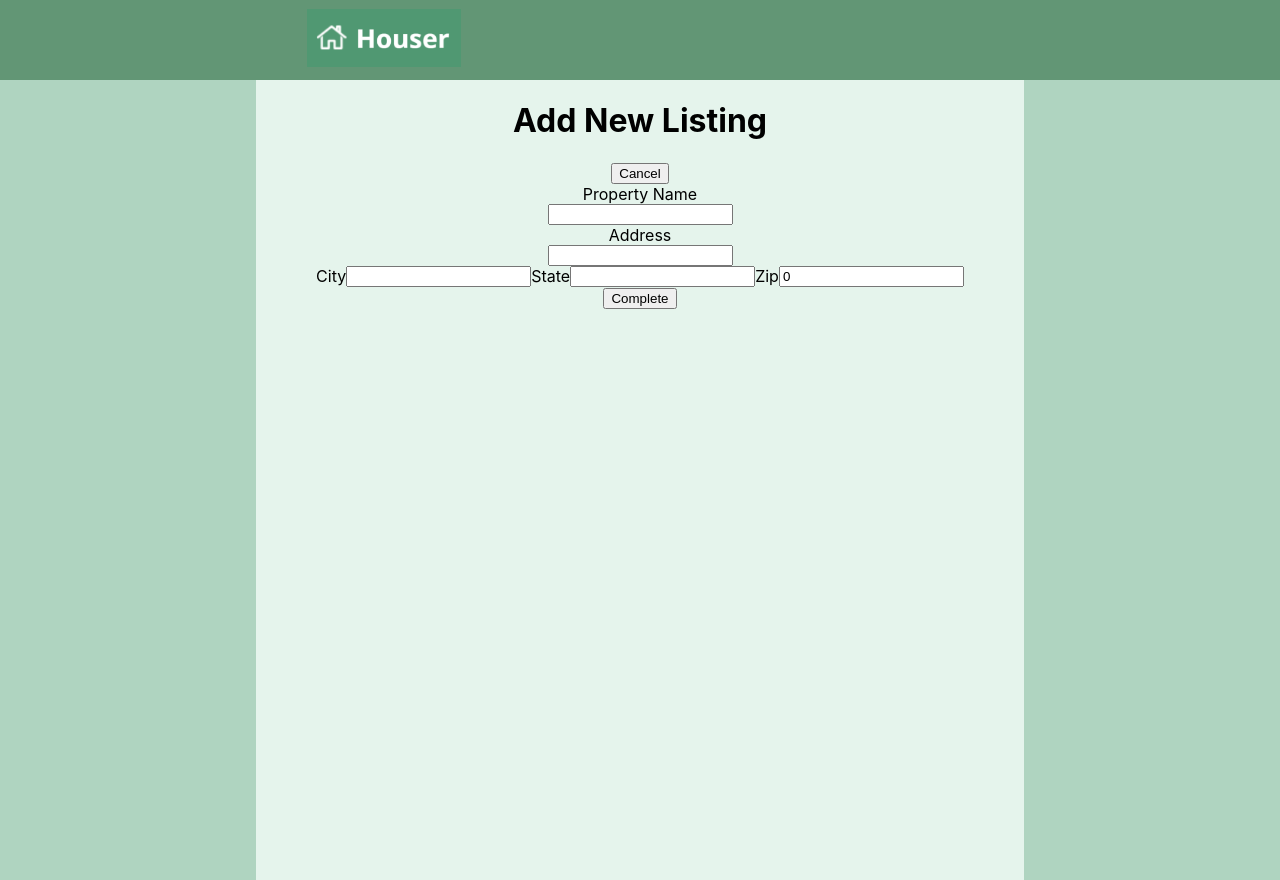
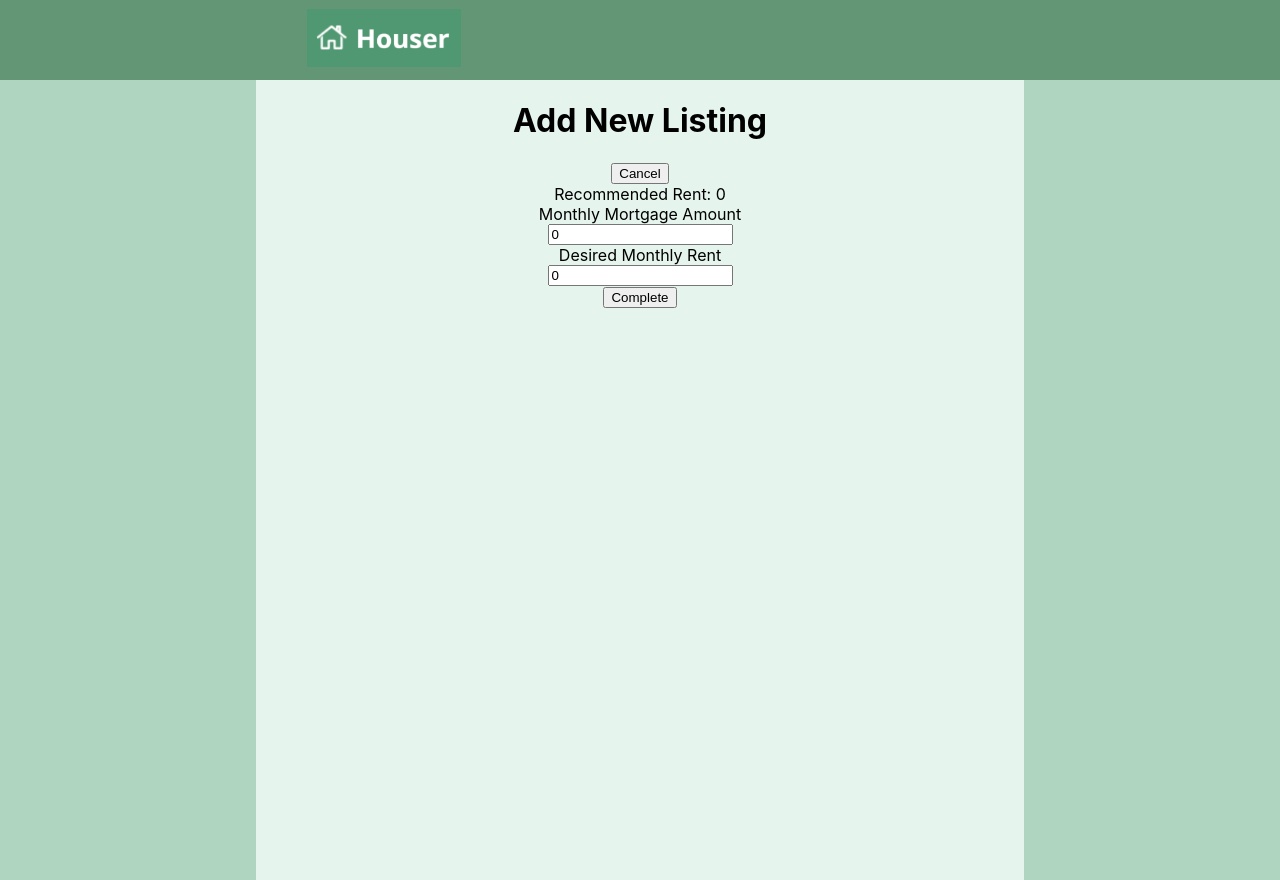
Before and after one commit to mckaypaswaters/sim-2-houser, a React (Create React App) app: page /#/wizard/step3 in a window 1280 px wide. Built offline with nearby package versions, Linux system fonts and the light colour scheme.

Commit message:
components step1, 2, 3 set up for redux

```diff
--- a/package.json
+++ b/package.json
@@ -10,7 +10,8 @@
     "react": "^16.9.0",
     "react-dom": "^16.9.0",
     "react-router-dom": "^5.0.1",
-    "react-scripts": "3.1.2"
+    "react-scripts": "3.1.2",
+    "redux": "^4.0.4"
   },
   "scripts": {
     "start": "react-scripts start",
--- a/src/Components/Dashboard.jsx
+++ b/src/Components/Dashboard.jsx
@@ -41,7 +41,7 @@ export default class Dashboard extends Component {
                 <div className='light-box'>
                     <div className='dashboard-parent'>
                         <h1>Dashboard</h1>
-                        <Link to='/wizard'>
+                        <Link to='/wizard/step1'>
                             <button className='new-property-button'>Add New Property</button>
                         </Link>
                         <hr className='line'/>
--- /dev/null
+++ b/src/Components/Step1.jsx
@@ -0,0 +1,54 @@
+import React, {Component} from 'react'
+import axios from 'axios'
+import {Link} from 'react-router-dom'
+
+export default class Step1 extends Component {
+    constructor(){
+        super()
+        this.state = {
+            name: '',
+            address: '',
+            city: '',
+            state: '',
+            zip: 0
+        }
+    }
+    handleChangeName(value) {
+        this.setState({name: value})
+    }
+    handleChangeAddress(value) {
+        this.setState({address: value})
+    }
+    handleChangeCity(value) {
+        this.setState({city: value})
+    }
+    handleChangeState(value) {
+        this.setState({state: value})
+    }
+    handleChangeZip(value) {
+        this.setState({zip: value})
+    }
+
+    render(){
+        return(
+            <div className='light-box-parent'>
+                <div className='light-box'>
+                    <div className='wizard-parent'>
+                        <h1>Add New Listing</h1>
+                        <Link to='/'><button>Cancel</button></Link>
+                        Property Name<input onChange={e => this.handleChangeName(e.target.value)} value={this.state.name} type="text"/>
+                        Address <input onChange={e => this.handleChangeAddress(e.target.value)} value={this.state.address} type="text"/>
+                        <div className='city-state-zip'>
+                            City <input onChange={e => this.handleChangeCity(e.target.value)} value={this.state.city} type="text"/>
+                            State <input onChange={e => this.handleChangeState(e.target.value)} value={this.state.state} type="text"/>
+                            Zip <input onChange={e => this.handleChangeZip(e.target.value)} value={this.state.zip} type="number"/>
+                        </div>
+                        <Link to='/wizard/step2'>
+                            <button>Next Step</button>
+                        </Link>
+                    </div>
+                </div>
+            </div>
+        )
+    }
+}
--- /dev/null
+++ b/src/Components/Step2.jsx
@@ -0,0 +1,35 @@
+import React, {Component} from 'react'
+import axios from 'axios'
+import {Link} from 'react-router-dom'
+
+export default class Step2 extends Component {
+    constructor(){
+        super()
+        this.state = {
+            img: ''
+        }
+    }
+    handleChangeImg(value) {
+        this.setState({img: value})
+    }
+
+    render(){
+        return(
+            <div className='light-box-parent'>
+                <div className='light-box'>
+                    <div className='wizard-parent'>
+                        <h1>Add New Listing</h1>
+                        <Link to='/'><button>Cancel</button></Link>
+                        Image URL<input onChange={e => this.handleChangeImg(e.target.value)} value={this.state.img} type="text"/>
+                        <Link to='/wizard/step1'>
+                            <button>Previous Step</button>
+                        </Link>
+                        <Link to='/wizard/step3'>
+                            <button>Next Step</button>
+                        </Link>
+                    </div>
+                </div>
+            </div>
+        )
+    }
+}
--- /dev/null
+++ b/src/Components/Step3.jsx
@@ -0,0 +1,41 @@
+import React, {Component} from 'react'
+import axios from 'axios'
+import {Link} from 'react-router-dom'
+
+export default class Step3 extends Component {
+    constructor(){
+        super()
+        this.state = {
+            mortgage: 0,
+            rent: 0
+        }
+    }
+    createHouse() {
+        axios.post('/api/house', this.state)
+    }
+    handleChangeMortgage(value) {
+        this.setState({mortgage: value})
+    }
+    handleChangeRent(value) {
+        this.setState({rent: value})
+    }
+
+    render(){
+        return(
+            <div className='light-box-parent'>
+                <div className='light-box'>
+                    <div className='wizard-parent'>
+                        <h1>Add New Listing</h1>
+                        <Link to='/'><button>Cancel</button></Link>
+                        <div>Recommended Rent: {this.state.mortgage * 1.25}</div>
+                        Monthly Mortgage Amount <input onChange={e => this.handleChangeMortgage(e.target.value)} value={this.state.mortgage} type="decimal"/>
+                        Desired Monthly Rent<input onChange={e => this.handleChangeRent(e.target.value)} value={this.state.rent} type="decimal"/>
+                        <nav onClick={() => this.props.history.push('/')}>
+                            <button onClick={() => this.createHouse()}>Complete</button>
+                        </nav>
+                    </div>
+                </div>
+            </div>
+        )
+    }
+}
--- a/src/Components/Wizard.jsx
+++ b/src/Components/Wizard.jsx
@@ -1,56 +1,21 @@
 import React, {Component} from 'react'
-import {Link} from 'react-router-dom'
+import {Link, Route, Switch} from 'react-router-dom'
 import axios from 'axios'
+import routes from '../routes'
 
 export default class Wizard extends Component {
     constructor() {
         super()
-        this.state = {
-            name: '',
-            address: '',
-            city: '',
-            state: '',
-            zip: 0
-        }
-    }
-    createHouse() {
-        axios.post('/api/house', this.state)
-    }
 
-    handleChangeName(value) {
-        this.setState({name: value})
-    }
-    handleChangeAddress(value) {
-        this.setState({address: value})
-    }
-    handleChangeCity(value) {
-        this.setState({city: value})
-    }
-    handleChangeState(value) {
-        this.setState({state: value})
-    }
-    handleChangeZip(value) {
-        this.setState({zip: value})
     }
 
     render(){
         return(
         <div className='light-box-parent'>
             <div className='light-box'>
-                <div className='wizard-parent'>
-                    <h1>Add New Listing</h1>
-                    <Link to='/'><button>Cancel</button></Link>
-                    Property Name<input onChange={e => this.handleChangeName(e.target.value)} value={this.state.name} type="text"/>
-                    Address <input onChange={e => this.handleChangeAddress(e.target.value)} value={this.state.address} type="text"/>
-                    <div className='city-state-zip'>
-                        City <input onChange={e => this.handleChangeCity(e.target.value)} value={this.state.city} type="text"/>
-                        State <input onChange={e => this.handleChangeState(e.target.value)} value={this.state.state} type="text"/>
-                        Zip <input onChange={e => this.handleChangeZip(e.target.value)} value={this.state.zip} type="number"/>
-                    </div>
-                    <div onClick={() => this.props.history.push('/')}>
-                        <button onClick={() => this.createHouse()}>Complete</button>
-                    </div>
-                </div>
+                {/* {routes} */}
+
+
             </div>
         </div>
         )
--- a/src/routes.js
+++ b/src/routes.js
@@ -2,10 +2,16 @@ import React from 'react'
 import {Switch, Route} from 'react-router-dom'
 import Dashboard from './Components/Dashboard'
 import Wizard from './Components/Wizard'
+import Step1 from './Components/Step1'
+import Step2 from './Components/Step2'
+import Step3 from './Components/Step3'
 
 export default (
     <Switch>
         <Route exact path='/' component={Dashboard}/>
-        <Route path='/wizard'component={Wizard}/>
+        {/* <Route path='/wizard/step1' component={Wizard}/> */}
+        <Route path='/wizard/step1' component={Step1}/>
+        <Route path='/wizard/step2' component={Step2}/>
+        <Route path ='/wizard/step3' component={Step3}/>
     </Switch>
 )
```
Also changed, not shown: src/store.js (added, +23 -0 lines), 2 other files (tests, documents, lock files or other folders).
